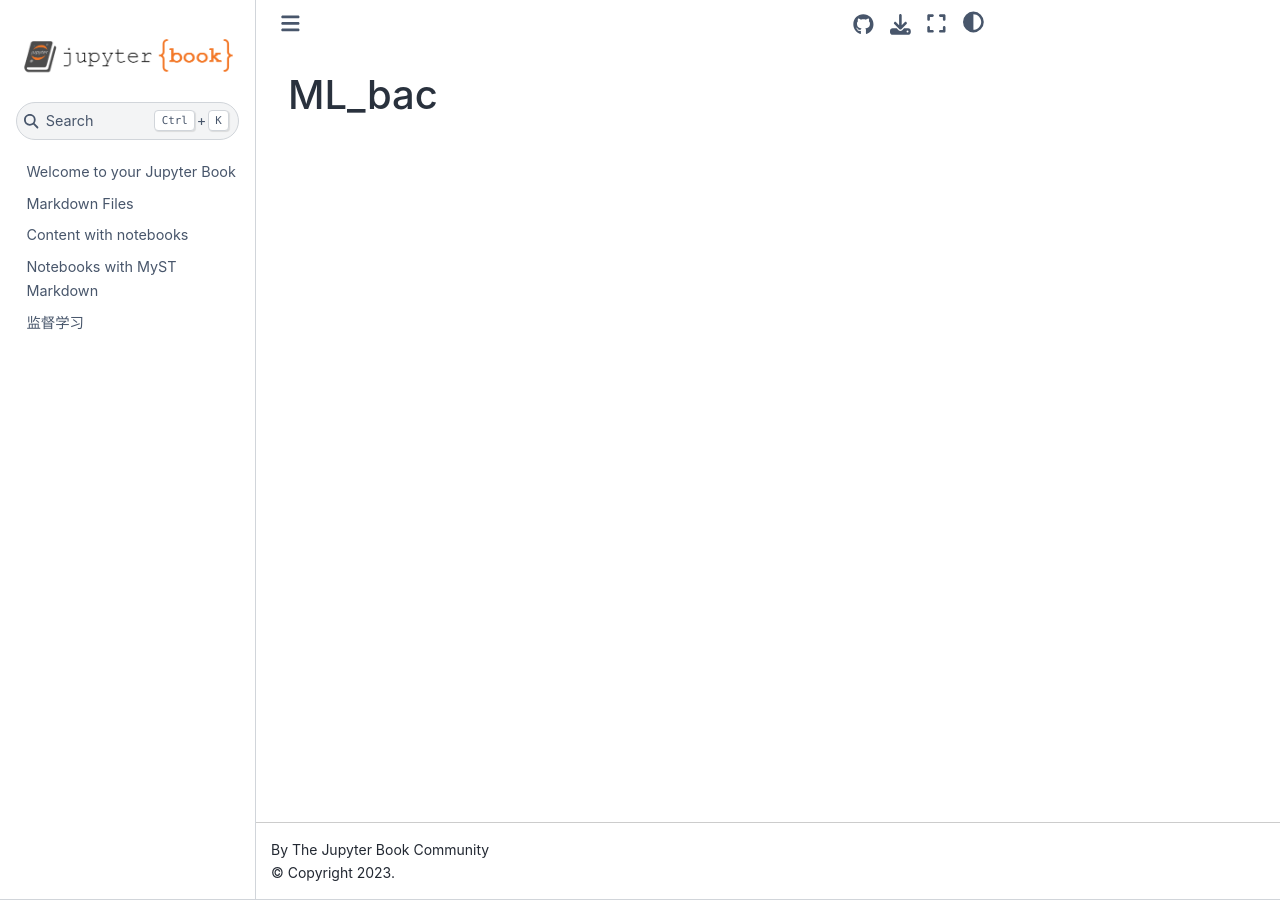
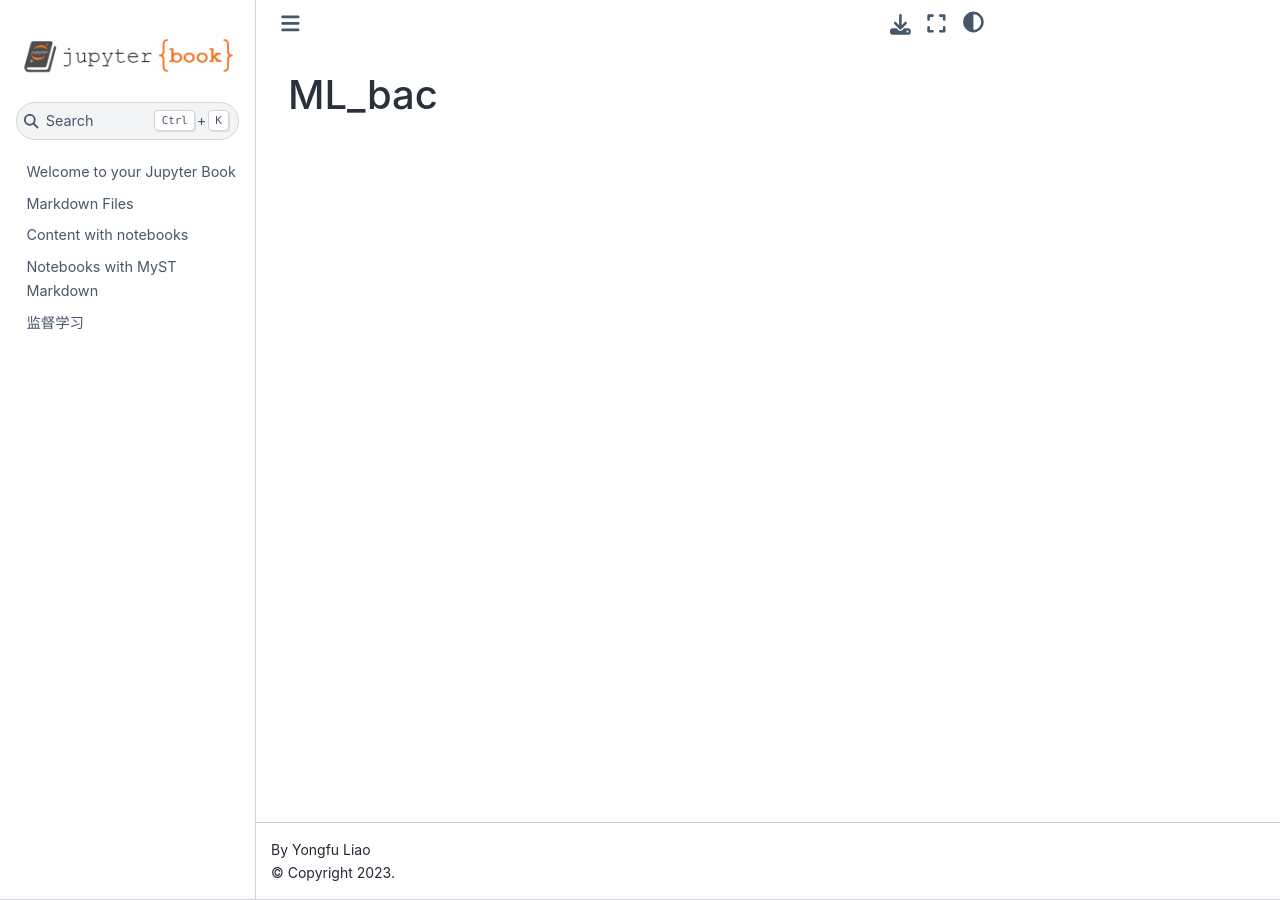
Before and after one commit to liangkaixin/ML_bac, a Jupyter Book: the page built from README.md, in a window 1280 px wide. Built offline with Jupyter Book 1.0.4 settings and Sphinx 7.4.7 and the Sphinx Book theme 1.1.4, drawn with Linux system fonts in a browser that asks for light colours; some of the changed lines change nothing that is shown.

Commit message:
Update _config.yml

```diff
--- a/_config.yml
+++ b/_config.yml
@@ -1,32 +1,8 @@
 # Book settings
-# Learn more at https://jupyterbook.org/customize/config.html
-
-title: My sample book
-author: The Jupyter Book Community
+title: Python Notes
+author: Yongfu Liao
 logo: logo.png
 
-# Force re-execution of notebooks on each build.
-# See https://jupyterbook.org/content/execute.html
-execute:
-  execute_notebooks: force
-
-# Define the name of the latex output file for PDF builds
 latex:
   latex_documents:
     targetname: book.tex
-
-# Add a bibtex file so that we can create citations
-bibtex_bibfiles:
-  - references.bib
-
-# Information about where the book exists on the web
-repository:
-  url: https://github.com/executablebooks/jupyter-book  # Online location of your book
-  path_to_book: docs  # Optional path to your book, relative to the repository root
-  branch: master  # Which branch of the repository should be used when creating links (optional)
-
-# Add GitHub buttons to your book
-# See https://jupyterbook.org/customize/config.html#add-a-link-to-your-repository
-html:
-  use_issues_button: true
-  use_repository_button: true
```
